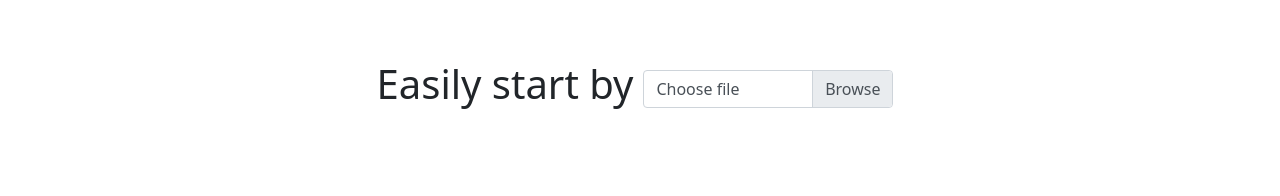
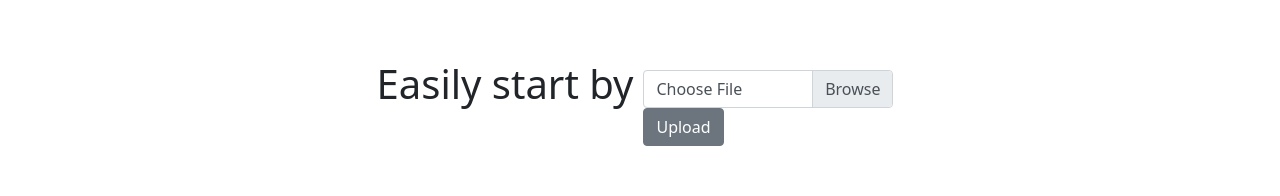
Before and after one commit to wannita901/TextRecovery, a React (Create React App) app: page / in a window 1280 px wide. Shown: the part 472-668 px from the top of the page. Built offline with nearby package versions, Linux system fonts and the light colour scheme.

Commit message:
Finished Work

```diff
--- a/package.json
+++ b/package.json
@@ -3,13 +3,15 @@
     "version": "0.1.0",
     "private": true,
     "dependencies": {
+        "axios": "^0.18.0",
         "bootstrap": "^4.2.1",
         "bs-custom-file-input": "^1.3.1",
         "jquery": "^3.3.1",
         "popper.js": "^1.14.6",
         "react": "^16.7.0",
         "react-dom": "^16.7.0",
-    "react-scripts": "2.1.3"
+        "react-scripts": "2.1.3",
+        "reactstrap": "^7.1.0"
     },
     "scripts": {
         "start": "react-scripts start",
--- a/src/App.js
+++ b/src/App.js
@@ -2,8 +2,41 @@ import React, { Component } from 'react';
 import './App.css';
 import demoPhotoB4 from './demo.jpg'
 import demoPhotoAT from './demo_future.jpg'
+import { image } from 'ansi-escapes'
+import { Button } from 'reactstrap'
+import axios from 'axios'
+import download from 'downloadjs'
 
 class App extends Component {
+  constructor() {
+    super()
+    this.state = {
+      selectedImage: null,
+      selectedImageName: 'Choose File'
+    }
+  }
+  imageSelectHandler = event => {
+    this.setState({
+      selectedImage: event.target.files[0] === undefined ?  null : event.target.files[0],
+      selectedImageName: event.target.files[0] === undefined ? 'Choose File' : event.target.files[0].name
+    })
+  }
+
+  imageUploadHandler = async () => {
+    const fd = new FormData()
+    fd.append('file', this.state.selectedImage, this.state.selectedImageName)
+    const upload = await axios.post('http://34.80.127.254:7777/get_clean', fd, {
+      responseType: 'arraybuffer'
+    })
+    if (upload) {
+      const url = window.URL.createObjectURL(new Blob([upload.data]));
+      const link = document.createElement('a');
+      link.href = url;
+      link.setAttribute('download', 'cleanedImage.jpg'); //or any other extension
+      document.body.appendChild(link);
+      link.click();
+    }
+  }
   render() {
     return (
       <div>
@@ -16,9 +49,10 @@ class App extends Component {
           <div className="d-flex justify-content-center flex-wrap">
             <h1>Easily start by </h1>
             <div class="custom-file" style={{width: 250, margin:10}}>
-              <input type="file" class="custom-file-input" id="customFile" />
-              <label class="custom-file-label" for="customFile">Choose file</label>
-            </div>
+              <input type="file" class="custom-file-input" id="customFile" onChange={this.imageSelectHandler}/>
+              <label className="custom-file-label" for="customFile">{this.state.selectedImageName}</label>
+              <Button onClick={this.imageUploadHandler}>Upload</Button>
+              </div>
           </div>
           <div style={{height:100}}></div>
           <div className="d-flex justify-content-around flex-wrap">
```
Lines whose indentation alone changed are shown as unchanged.
